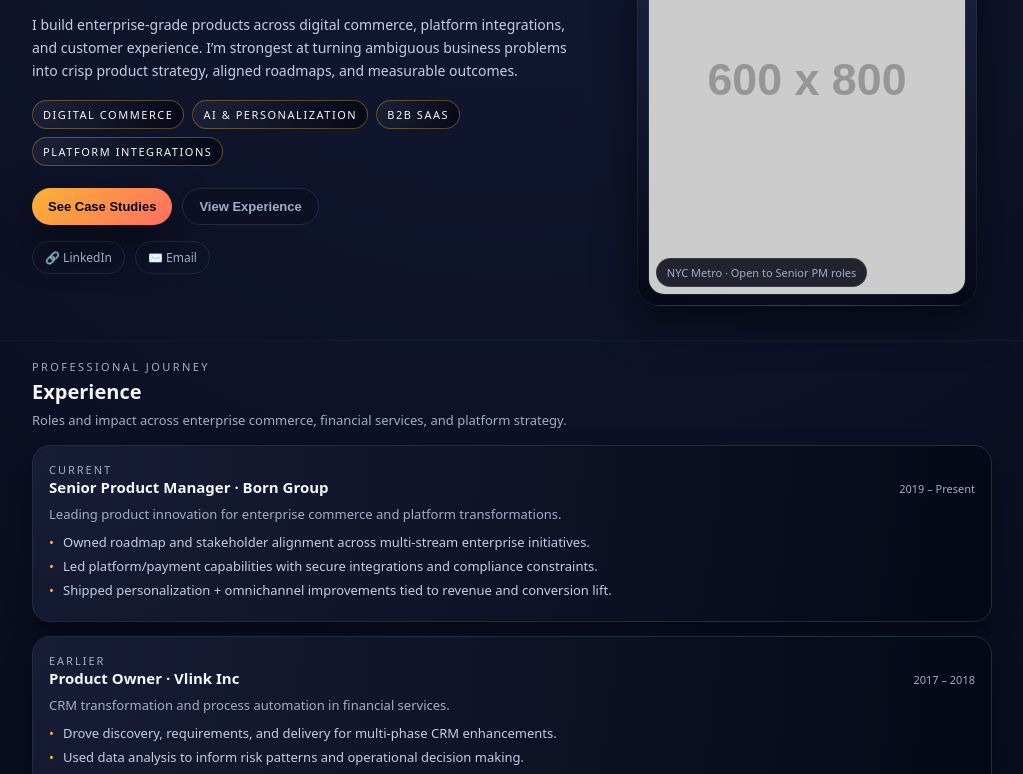
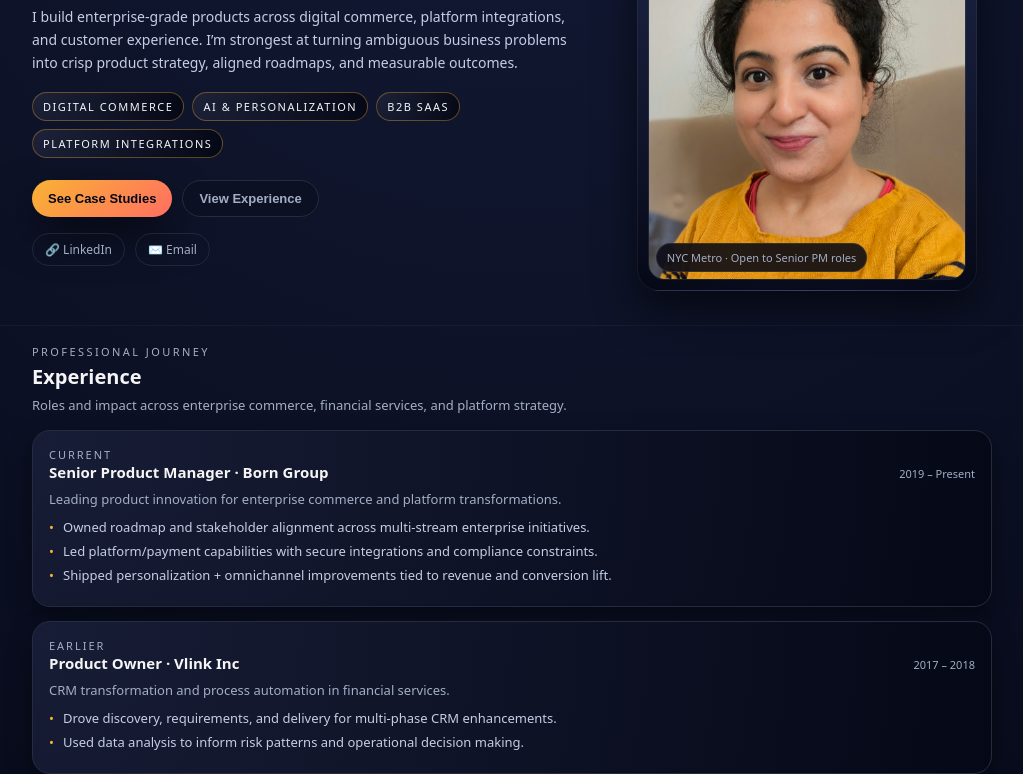
Before and after one commit to nilanjana281/github.io, a plain HTML site: page index.html in a window 1280 px wide. Shown: the part 265-1039 px from the top of the page, without its empty margins (128-1151 px from the left). Drawn offline with Linux system fonts and the light colour scheme; placeholder pictures from the web are drawn by us.

Commit message:
Update index.html

```diff
--- a/index.html
+++ b/index.html
@@ -166,7 +166,8 @@
           <div class="photoCard">
             <div class="photoInner">
               <!-- Replace with your hosted photo URL later -->
-              <img src="https://via.placeholder.com/600x800.png?text=Nilanjana+Chatterjee" alt="Nilanjana portrait" />
+             <img src="profile.jpg" alt="Nilanjana Chatterjee portrait" />
+
             </div>
             <div class="photoTag">NYC Metro · Open to Senior PM roles</div>
           </div>
```
